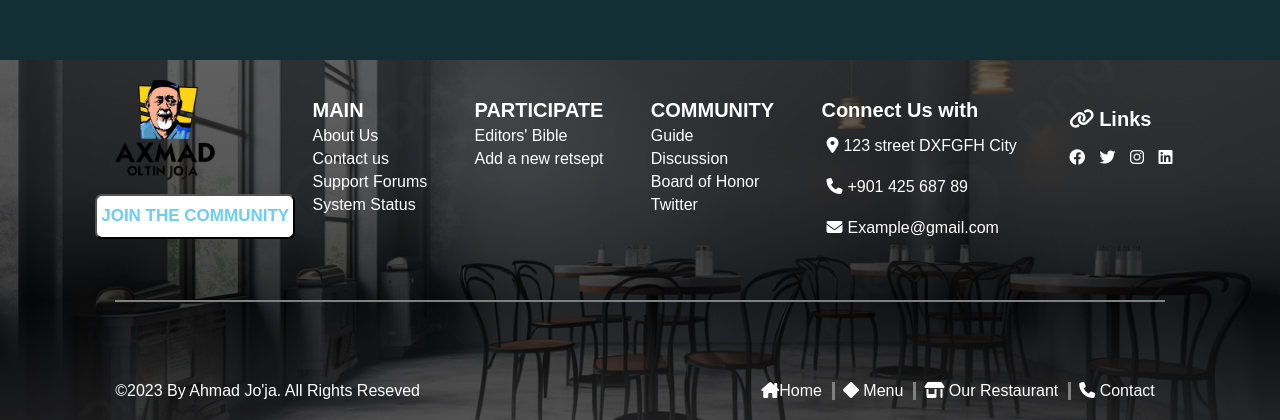
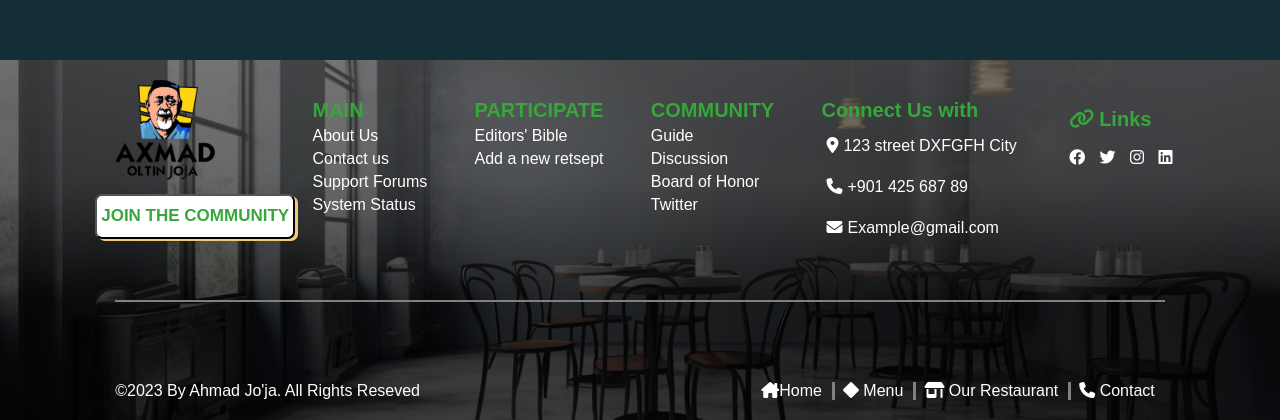
Before and after one commit to UlashovaZaxro/Axmad-Jo-ja, a plain HTML site: page index.html in a window 1280 px wide. Shown: the part 4037-4457 px from the top of the page. Drawn offline with Linux system fonts and the light colour scheme; a web font is replaced by a local one.

Commit message:
new change

```diff
--- a/assest/css/style.css
+++ b/assest/css/style.css
@@ -574,7 +574,7 @@ section {
 
 
 footer {
-    background-image: linear-gradient(rgba(42, 42, 42, 0.75), rgba(31, 31, 31, 0.75), rgba(0, 0, 0, 0.75), rgba(31, 31, 31, 0.75)), url(../img/pngtree-restaurant-design-with-shabby-tables-and-chairs-in-dark-grey-picture-image_2680331.jpg);
+    background-image: linear-gradient(rgba(69, 69, 69, 0.75), rgba(53, 53, 53, 0.75), rgba(0, 0, 0, 0.75), rgba(0, 0, 0, 0.75)), url(../img/pngtree-restaurant-design-with-shabby-tables-and-chairs-in-dark-grey-picture-image_2680331.jpg);
     background-repeat: no-repeat;
     background-position: center;
     background-size: cover;
@@ -596,7 +596,8 @@ footer button {
     width: 200px;
     height: 45px;
     background-color: white;
-    color: rgb(104, 206, 250);
+    color: #36a73a;
+    box-shadow: 3px 2px #F1CB78;
     border-radius: 7px;
     margin-left: -20px;
     margin-top: 10px;
@@ -608,6 +609,7 @@ footer button:hover {
     transform: translateY(2px);
     transition: all.3s ease;
     color: #F1CB78;
+    box-shadow: 3px 2px #36a73a;
 }
 
 
@@ -636,7 +638,7 @@ footer .box li:hover a {
     color: #F1CB78;
 }
 
-footer .box .boxes,
+footer .box .name_box,
 .box a {
     color: white;
     text-decoration: none;
@@ -648,8 +650,9 @@ footer .box h1:hover,
     transition: all.3s ease;
 }
 
-footer .coll .boxes {
+footer .coll .name_box {
     font-size: 20px;
+    color: #36a73a;
 }
 
 footer .coll {
--- a/index.html
+++ b/index.html
@@ -520,7 +520,7 @@
 
             <div class="coll">
                 <ul class="box">
-                    <h1 class="boxes">MAIN</h1>
+                    <h1 class="name_box">MAIN</h1>
                     <li><a href="#">About Us</a></li>
                     <li><a href="#">Contact us</a></li>
                     <li><a href="#">Support Forums</a></li>
@@ -528,13 +528,13 @@
                 </ul>
 
                 <ul class="box">
-                    <h1 class="boxes">PARTICIPATE</h1>
+                    <h1 class="name_box">PARTICIPATE</h1>
                     <li><a href="#">Editors' Bible</a></li>
                     <li><a href="#">Add a new retsept</a></li>
                 </ul>
 
                 <ul class="box">
-                    <h1 class="boxes">COMMUNITY</h1>
+                    <h1 class="name_box">COMMUNITY</h1>
                     <li><a href="#">Guide</a></li>
                     <li><a href="#">Discussion</a></li>
                     <li><a href="#">Board of Honor</a></li>
@@ -545,22 +545,16 @@
 
                 <ul class="box">
 
-                    <h1 class="boxes">Connect Us with</h1>
+                    <h1 class="name_box">Connect Us with</h1>
                     <li><a href="#"> <span><i class="fa-solid fa-location-dot"></i></span>123 street DXFGFH City</a>
                     </li>
                     <li><a href="#"> <span><i class="fa-solid fa-phone"></i></span>+901 425 687 89</a></li>
                     <li><a href="#"> <span><i class="fa-solid fa-envelope"></i></span>Example@gmail.com</a></li>
-                    <!-- <li><a href="#"> <span><i class="fa-solid fa-link"></i></span>Link</a></li>
-
-                    <i class="fa-brands fa-facebook"></i>
-                    <i class="fa-brands fa-twitter"></i>
-                    <i class="fa-brands fa-instagram"></i>
-                    <i class="fa-brands fa-linkedin"></i> -->
                 </ul>
 
                 <ul class="box">
 
-                    <h1 class="boxes"> <span><i class="fa-solid fa-link"></i></span>Links</h1>
+                    <h1 class="name_box"> <span><i class="fa-solid fa-link"></i></span>Links</h1>
 
                     <i class="fa-brands fa-facebook"></i>
                     <i class="fa-brands fa-twitter"></i>
```
